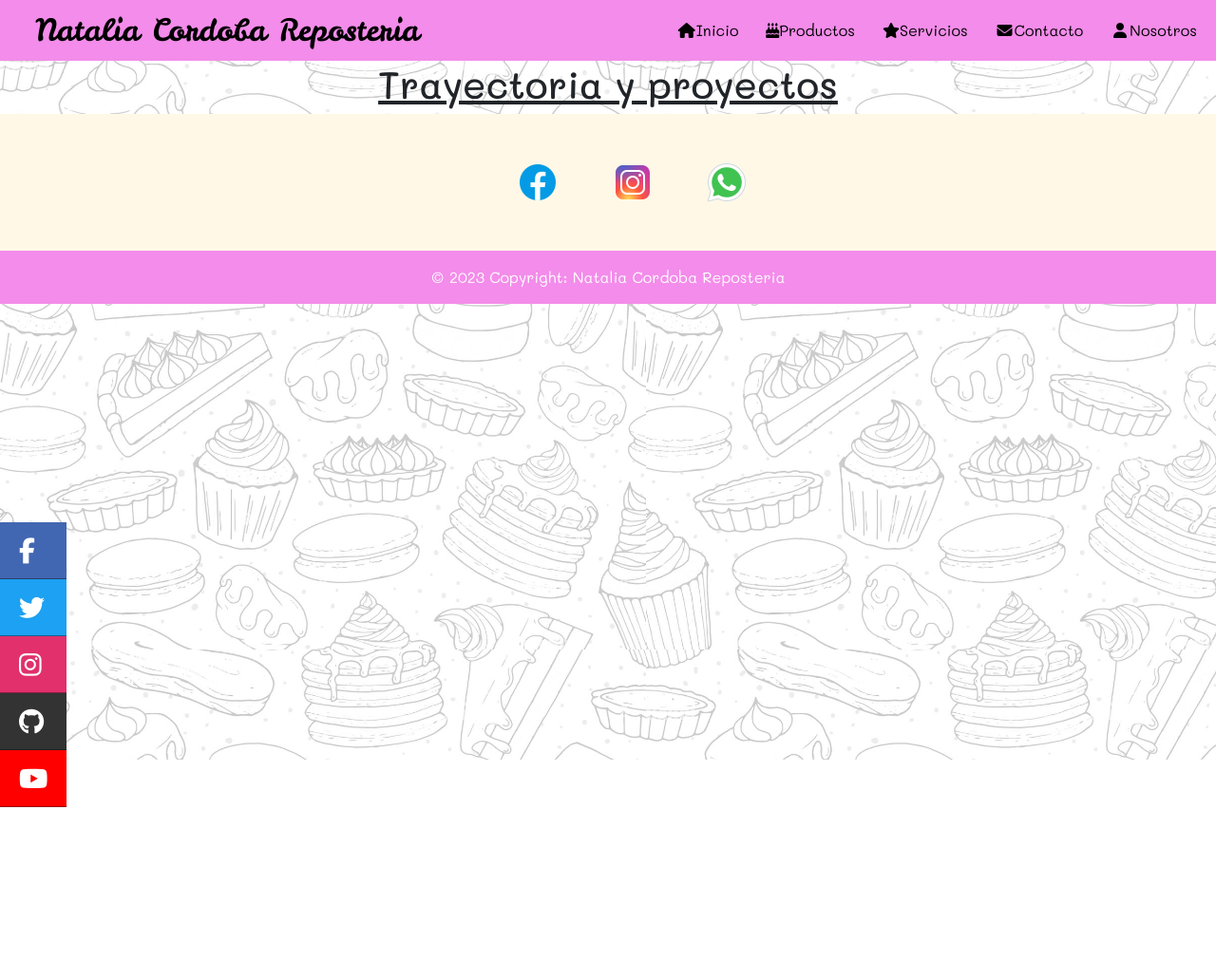
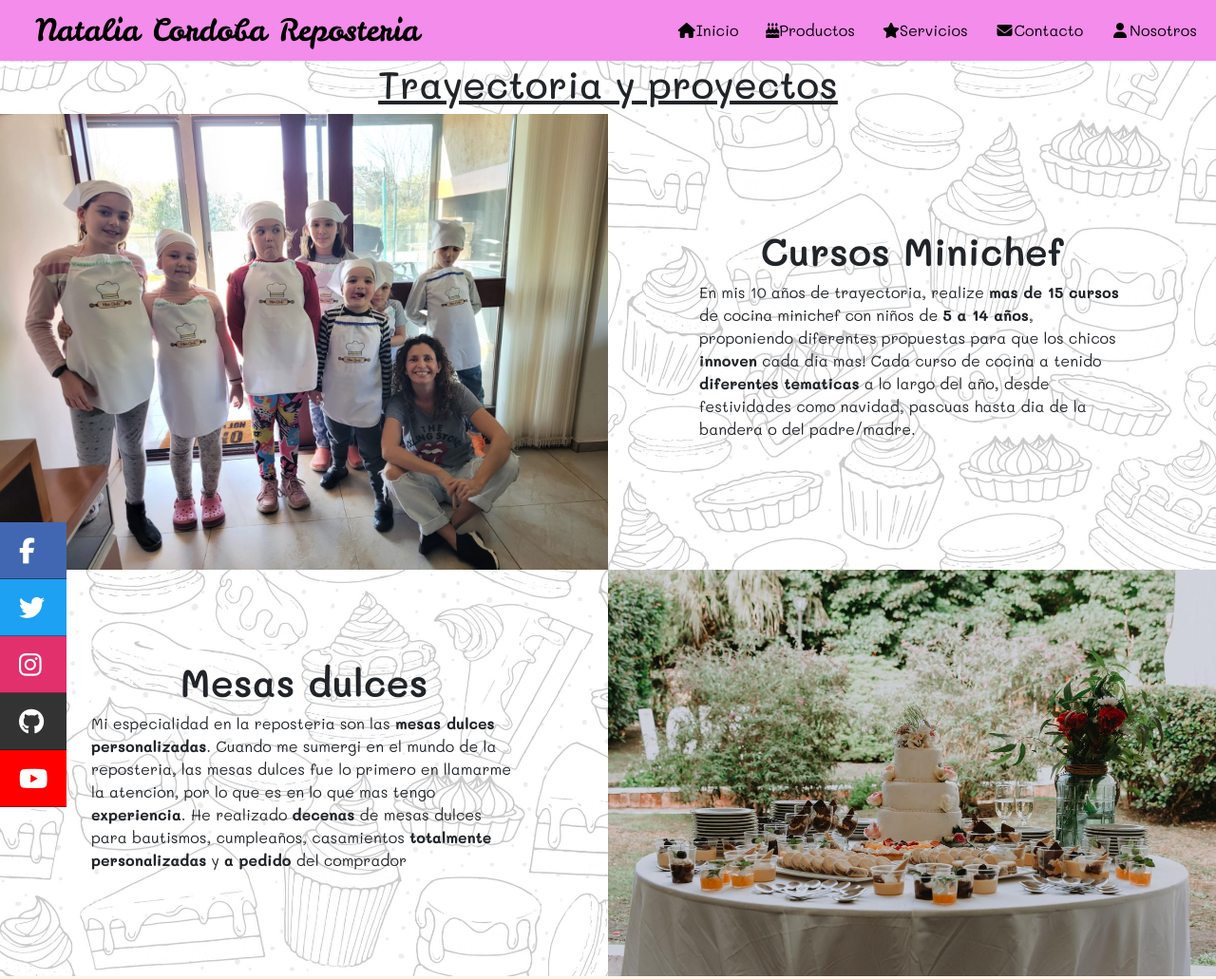
Before and after one commit to salvasoss/Natalia-Cordoba-Reposteria, a website: page pages/sobremi.html in a window 1280 px wide. Shown: the top 1031 px of the page at 95% size. Before the commit the page ends 800 px from the top, so only its background shows below. Drawn offline with nearby package versions, Linux system fonts and the light colour scheme.

Commit message:
faltan detalles, cambiar nombres de clases

```diff
--- a/pages/sobremi.html
+++ b/pages/sobremi.html
@@ -85,7 +85,35 @@
 
         <main>
             <h1 class="nosotros-title"> Trayectoria y proyectos </h1>
+            <div class="gridnosotros">
+                <div class="gridnosotros-img"><img src="../images/cursodecocinaminichef.jpeg"
+                        alt="cursos de cocina minichef"></div>
 
+                <div class="gridnosotros-content">
+                    <div>
+                        <h2> Cursos Minichef</h2>
+                        <p> En mis 10 años de trayectoria, realize <b> mas de 15 cursos</b> de cocina minichef con niños de <b> 5 a
+                            14 años</b>, proponiendo diferentes propuestas para que los chicos <b>innoven</b> cada dia mas! Cada
+                            curso de cocina a tenido <b> diferentes tematicas</b> a lo largo del año, desde festividades como
+                            navidad, pascuas hasta dia de la bandera o del padre/madre. </p>
+                    </div>
+                </div>
+
+                <div class="gridnosotros-content">
+                    <div>
+                        <h2> Mesas dulces</h2>
+                        <p> Mi especialidad en la reposteria son las <b> mesas dulces</b> <b> personalizadas</b>. Cuando me sumergi en
+                            el mundo de la reposteria, las mesas dulces fue lo primero en llamarme la atencion, por lo
+                            que es en lo que mas tengo <b> experiencia</b>. He realizado <b> decenas</b> de mesas dulces para bautismos,
+                            cumpleaños, casamientos <b> totalmente personalizadas</b> y <b> a pedido</b> del comprador</p>
+                    </div>
+                </div>
+
+                <div class="gridnosotros-img"> <img src="../images/mesa dulce casamiento 1.jpeg"
+                        alt="mesa dulce casamiento"></div>
+
+
+            </div>
 
         </main>
 
--- a/scss/styles.scss
+++ b/scss/styles.scss
@@ -1,4 +1,3 @@
-
 $color-pink: #f38cea;
 
 @mixin image-center {
@@ -47,20 +46,23 @@ body {
     li {
         height: 60px;
         position: relative;
+
         a {
             color: #ffffff;
             display: block;
-			@include sizes (100%,100%);
+            @include sizes (100%, 100%);
             line-height: 60px;
             padding-left: 25%;
-			border-bottom: 1px solid rgba(0,0,0,.4);
+            border-bottom: 1px solid rgba(0, 0, 0, .4);
             transition: all .3s linear;
+
             &:hover {
                 z-index: 1;
                 width: 200px;
-                border-bottom: 1px solid rgba(0,0,0,.5);
-                box-shadow: 0 0 1px 1px rgba(0,0,0,.3);
+                border-bottom: 1px solid rgba(0, 0, 0, .5);
+                box-shadow: 0 0 1px 1px rgba(0, 0, 0, .3);
             }
+
             i {
                 position: absolute;
                 top: 17px;
@@ -68,26 +70,31 @@ body {
                 font-size: 27px;
             }
         }
+
         &:nth-child(1) {
             a {
                 background: #4267B2;
             }
         }
+
         &:nth-child(2) {
             a {
                 background: #1DA1F2;
             }
         }
+
         &:nth-child(3) {
             a {
                 background: #E1306C;
             }
         }
+
         &:nth-child(4) {
             a {
                 background: #333;
             }
         }
+
         &:nth-child(5) {
             a {
 
@@ -97,7 +104,8 @@ body {
 
     }
 }
-.sidebar-ul{
+
+.sidebar-ul {
     li {
         a {
             span {
@@ -107,6 +115,7 @@ body {
                 text-transform: uppercase;
             }
         }
+
         &:hover {
             a {
                 span {
@@ -179,7 +188,7 @@ header {
 
 
 .carrousel_size {
-    @include sizes (100%,93vh);
+    @include sizes (100%, 93vh);
 
     img {
         @include image-center;
@@ -210,7 +219,7 @@ header {
     bottom: 0;
     left: 0;
     right: 0;
-    @include sizes (100%,100%);
+    @include sizes (100%, 100%);
     opacity: 0;
     transition: 1.2s ease;
     background-color: #ffc0cb;
@@ -321,7 +330,8 @@ header {
     flex-direction: column;
     justify-content: center;
     align-items: center;
-    h1{
+
+    h1 {
         height: 7vh;
     }
 }
@@ -369,7 +379,7 @@ input[type="submit"] {
 }
 
 .map-contact {
-    @include sizes(100%,70vh);
+    @include sizes(100%, 70vh);
 
     iframe {
         @include image-center;
@@ -441,7 +451,7 @@ input[type="submit"] {
     }
 }
 
-.servicios-loop{
+.servicios-loop {
     background: #ffe2e2;
     background: linear-gradient(90deg, #ffe2e2 4%, #fc66e7 30%, #fa00ce 50%, #fc66e7 70%, #ffe2e2 98%);
     overflow: hidden;
@@ -455,13 +465,14 @@ input[type="submit"] {
     }
 }
 
-.card{
-    box-shadow: 4px 4px 21px -4px rgba(0,0,0,1);
+.card {
+    box-shadow: 4px 4px 21px -4px rgba(0, 0, 0, 1);
 }
 
-.card-img-top{
-    @include sizes(100%,22vh )
+.card-img-top {
+    @include sizes(100%, 22vh)
 }
+
 .card-title {
     text-align: center;
 }
@@ -479,11 +490,50 @@ input[type="submit"] {
     text-decoration: underline;
 }
 
+.gridnosotros {
+    display: grid;
+    grid-template-columns: repeat(2, 1fr);
+    grid-template-rows: repeat(1, 1fr);
+}
+
+    .gridnosotros-img {
+        img {
+            @include image-center();
+            &:hover{
+                -webkit-transform:scale(1.1  );
+                transform:scale(1.1);
+                transition: all 1s;
+            }
+        }
+        }
+
+
+    .gridnosotros-content {
+        display: grid;
+        justify-content: center;
+        align-items: center;
+        div{
+            width: 35vw;
+        }
+
+        h2 {
+            text-align: center;
+            font-size: 5vh;
+            font-weight: 600;
+        }
+        p{
+            font-size: 2vh;
+        }
+    }
+
+
+
 @media screen and (max-width : 1024px) {
 
-    .sidebar{
+    .sidebar {
         display: none;
     }
+
     .grid-index {
         display: grid;
         grid-template-columns: repeat(1, 1fr);
@@ -521,6 +571,19 @@ input[type="submit"] {
         }
     }
 
+    .gridnosotros {
+        display: grid;
+        grid-template-columns: repeat(1, 1fr);
+        grid-template-rows: repeat(1, 1fr);
+    }
+
+    .gridnosotros-content {
+        border: #000000 1px solid;
+        div{
+            width: 60vw;
+        }
+    }
+
     .grid-productos {
         display: grid;
         grid-template-columns: repeat(2, 1fr);
@@ -552,6 +615,7 @@ input[type="submit"] {
     .card {
         margin-bottom: 4vw;
     }
+
 }
 
 
@@ -609,7 +673,8 @@ input[type="submit"] {
     .contact-form {
         margin-left: 4vw;
         margin-right: 4vw;
-        h1{
+
+        h1 {
             font-size: 5vh;
         }
     }
```
Also changed, not shown: css/styles.css, images/remera torta.jpg (added), images/torta frozen.jpg (added), 1 other file. Lines whose indentation alone changed are shown as unchanged.
